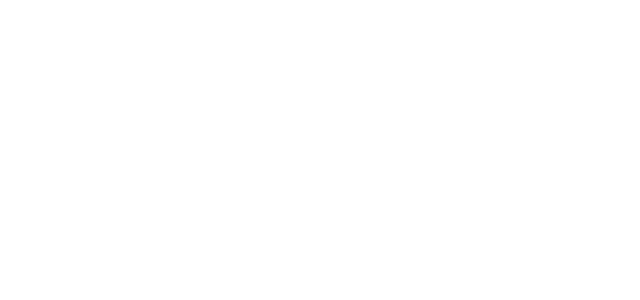
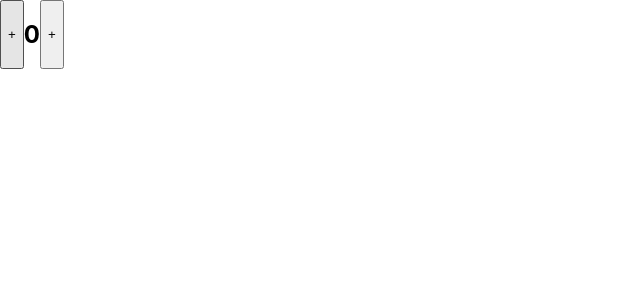
Before and after one commit to youthfulhps-tutorial/react-unfamiliar-hooks, a React (Create React App) app: page / in a window 1280 px wide. Shown: the top 300 px of the page, without its empty margins (0-640 px from the left). Built offline with nearby package versions, Linux system fonts and the light colour scheme.

Commit message:
Implementation: Counter component using useDebugValue hook

```diff
--- a/src/App.tsx
+++ b/src/App.tsx
@@ -1,7 +1,12 @@
 import React from "react";
+import Counter from "./hooks/useDebugValue";
 
 function App() {
-  return <div className="App"></div>;
+  return (
+    <div className="App">
+      <Counter />
+    </div>
+  );
 }
 
 export default App;
--- /dev/null
+++ b/src/hooks/useDebugValue/index.tsx
@@ -0,0 +1,15 @@
+import useCounter from "./useCounter";
+
+function Counter() {
+  const { count, setCount } = useCounter();
+
+  return (
+    <div style={{ display: "flex" }}>
+      <button onClick={() => setCount((count) => count + 1)}>+</button>
+      <h2>{count}</h2>
+      <button onClick={() => setCount((count) => count + 1)}>+</button>
+    </div>
+  );
+}
+
+export default Counter;
--- /dev/null
+++ b/src/hooks/useDebugValue/useCounter.ts
@@ -0,0 +1,11 @@
+import { useDebugValue, useState } from "react";
+
+function useCounter() {
+  const [count, setCount] = useState(0);
+  useDebugValue(count, (count) => `Current Count is ${count}`);
+  useDebugValue(setCount);
+
+  return { count, setCount };
+}
+
+export default useCounter;
```
